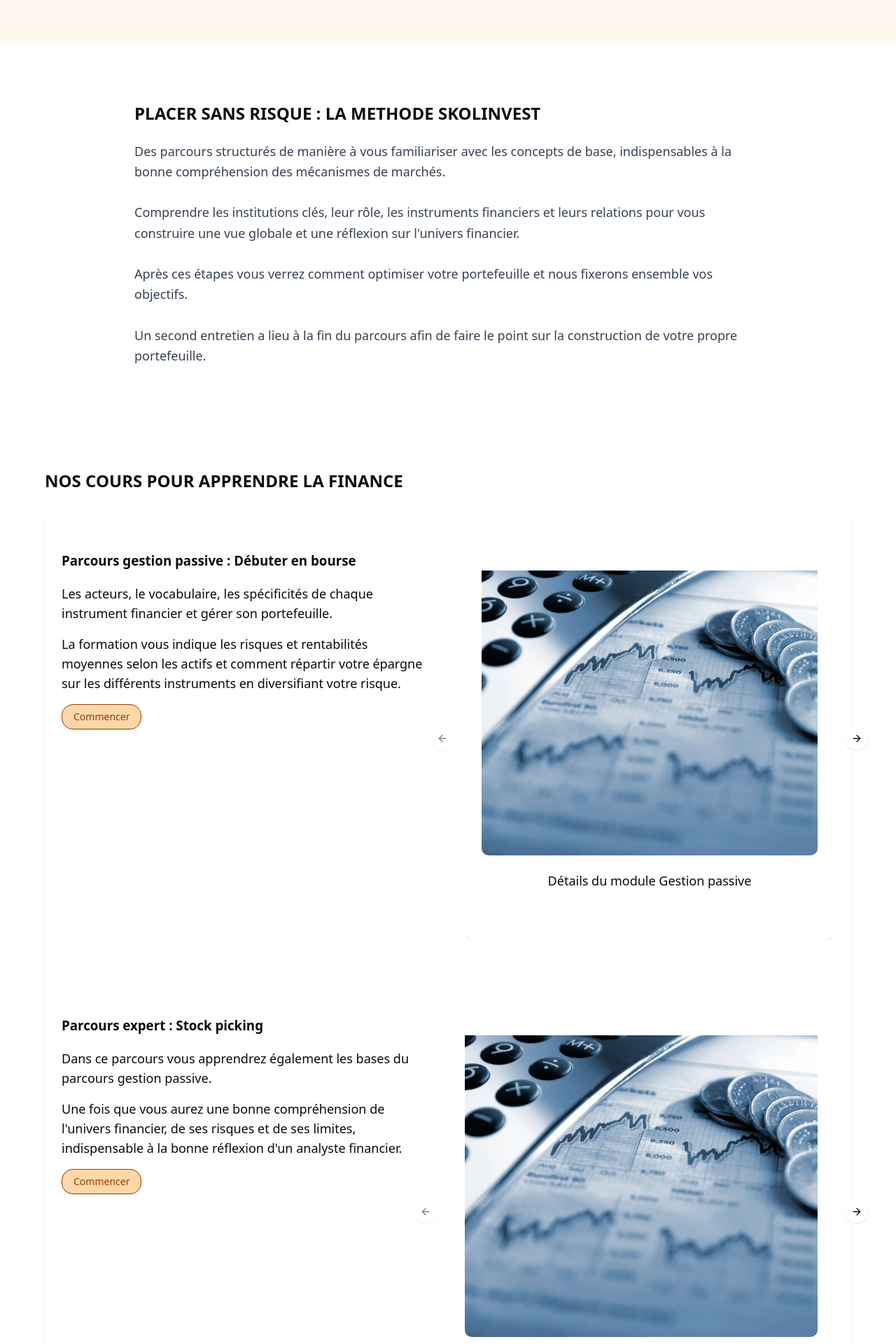
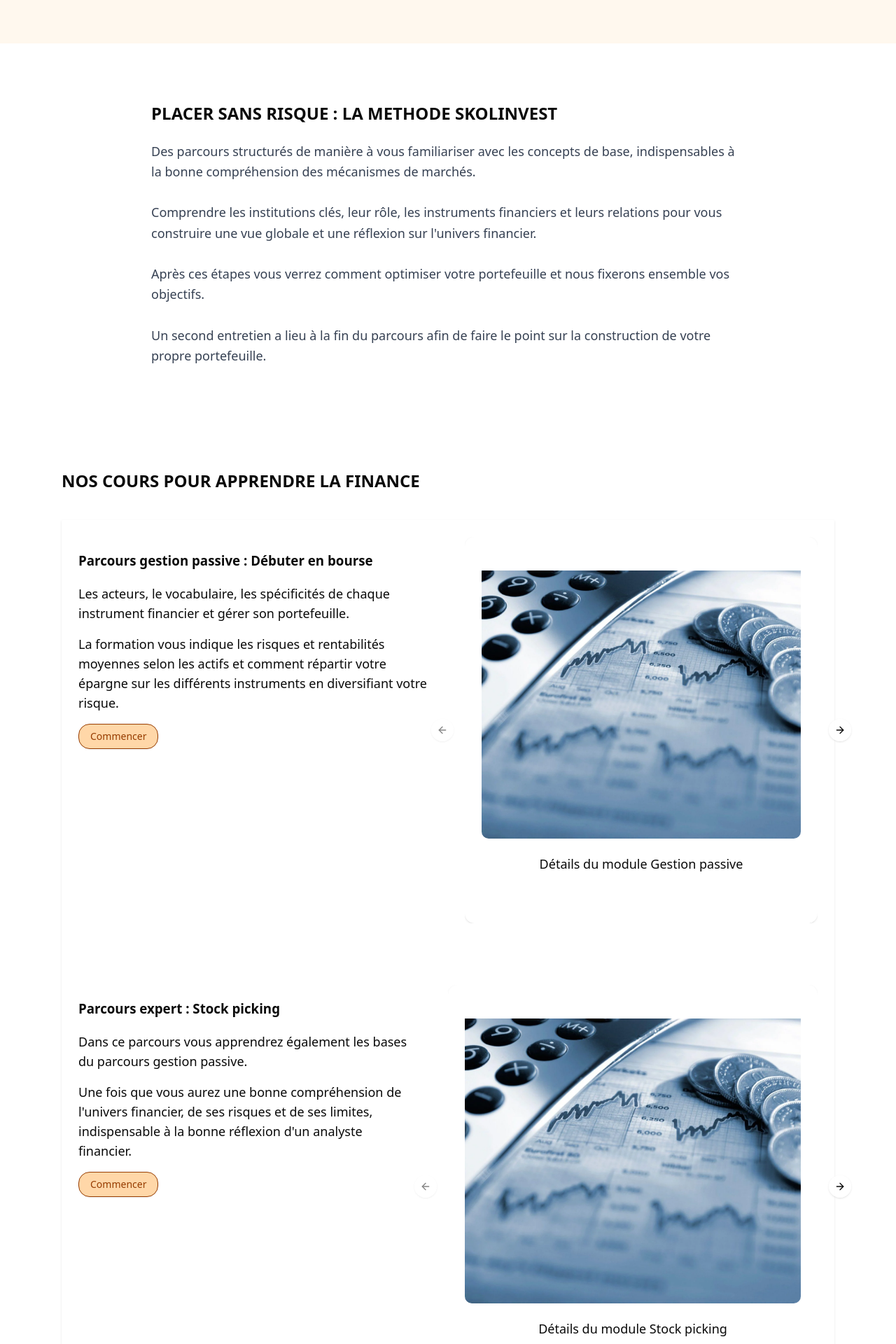
Before and after one commit to Noemie-Gyc/skolinvest, a Next.js app in the folder FRONT/my_front_app/: page / in a window 1280 px wide. Shown: the part 660-2580 px from the top of the page at 70% size. Built offline with nearby package versions, Linux system fonts and the light colour scheme.

Commit message:
fix text  in carousel cards + margins

```diff
--- a/FRONT/my_front_app/src/app/page.tsx
+++ b/FRONT/my_front_app/src/app/page.tsx
@@ -48,7 +48,7 @@
                 </Link>
               </DiscoverButton>
             </div>
-            <div className="relative md:col-start-2 md:row-start-0">
+            <div className="relative md:col-start-2 md:row-start-1">
               <Image
                 src="/apprendre-la-finance.png"
                 alt="Illustration élève en formation financière"
@@ -66,7 +66,7 @@
           aria-labelledby="methode-heading"
           className="min-h-[60vh] flex flex-col justify-center px-4 py-12 sm:py-16 gap-4 w-full"
         >
-          <div className="w-full max-w-4xl mx-auto">
+          <div className="w-full max-w-4xl mx-auto px-4 sm:px-6">
             <h2 id="methode-heading" className="text-2xl font-semibold">
               PLACER SANS RISQUE : LA METHODE SKOLINVEST
             </h2>
@@ -96,13 +96,13 @@
           aria-labelledby="formations-heading"
           className="min-h-[60vh] flex flex-col justify-center px-4 py-12 sm:py-16 w-full"
         >
-          <div className="w-full max-w-6xl mx-auto">
+          <div className="w-full max-w-6xl mx-auto px-4 sm:px-6">
             <h2 id="formations-heading" className="text-2xl font-semibold">
               NOS COURS POUR APPRENDRE LA FINANCE
             </h2>
             <div className="flex flex-col gap-10 mt-10 shadow-sm shadow-black/10 rounded-none rounded-b-lg bg-white/80 backdrop-blur">
               {/* Bloc 1 */}
-              <div className="flex flex-col lg:flex-row gap-12 p-4 sm:p-6">
+              <div className="flex flex-col lg:flex-row gap-12 p-4 sm:p-6 items-start">
                 <div className="lg:w-1/2">
                   <h3 className="text-lg font-semibold mb-4">
                     Parcours gestion passive : Débuter en bourse
@@ -125,13 +125,13 @@
                     </Link>
                   </DiscoverButton>
                 </div>
-                <div className="lg:w-1/2 flex flex-col gap-4">
+                <div className="lg:w-1/2 flex flex-col gap-4 mt-0">
                   <CarouselCourses
                     items={[
                       {
                         id: 1,
                         content: (
-                          <div className="w-full h-full flex flex-col items-center justify-center">
+                          <div className="w-full h-full flex flex-col items-center justify-start">
                             <Image
                               src="/financeMiniature.webp"
                               alt="Slider détails du cours Gestion passive"
@@ -162,7 +162,7 @@
               </div>
 
               {/* Bloc 2 */}
-              <div className="flex flex-col lg:flex-row gap-12 p-4 sm:p-6">
+              <div className="flex flex-col lg:flex-row gap-12 p-4 sm:p-6 items-start">
                 <div className="lg:w-1/2">
                   <h3 className="text-lg font-semibold mb-4">
                     Parcours expert : Stock picking
@@ -185,13 +185,13 @@
                     </Link>
                   </DiscoverButton>
                 </div>
-                <div className="lg:w-1/2 flex flex-col gap-4">
+                <div className="lg:w-1/2 flex flex-col gap-4 mt-0">
                   <CarouselCourses
                     items={[
                       {
                         id: 1,
                         content: (
-                          <div className="w-full h-full flex flex-col items-center justify-center">
+                          <div className="w-full h-full flex flex-col items-center justify-start">
                             <Image
                               src="/financeMiniature.webp"
                               alt="Slider des détails du module Stock picking"
@@ -259,7 +259,7 @@
           aria-labelledby="about-heading"
           className="min-h-[60vh] flex flex-col justify-center px-4 py-12 sm:py-16 gap-4 w-full"
         >
-          <div className="w-full max-w-6xl mx-auto flex flex-col gap-6">
+          <div className="w-full max-w-6xl mx-auto px-4 sm:px-6">
             <h2 id="about-heading" className="text-2xl font-semibold">
               À PROPOS : DE LA PASSION DE LA FINANCE A SKOLINVEST
             </h2>
@@ -276,27 +276,31 @@
               par où commencer devant cette quantité d'information et comment
               procéder pour bien gérer son portefeuille.
             </p>
-            <div className="flex flex-col md:flex-row gap-6 items-center">
+            <div className="flex flex-col md:flex-row md:gap-12 lg:gap-16 items-center mt-8">
+              <div className="w-full md:w-1/2">
                 <Image
                   src="/specialiste-finance-investissement.png"
                   alt="illustration conseillère financière"
                   height={450}
                   width={450}
-                className="w-full md:w-1/2 lg:w-1/3 h-auto object-cover"
+                  className="w-full h-auto object-cover rounded-lg"
                 />
-              <p className="text-base sm:text-lg">
-                Skolinvest est composé des termes skol et invest, skol signifie
-                "école" en breton, vous êtes donc sur le site de l'école de
-                l'investissement.
+              </div>
+              <div className="w-full md:w-1/2">
+                <p className="text-base sm:text-lg mt-4 md:mt-0">
+                  Skolinvest est composé des termes skol et invest, skol
+                  signifie "école" en breton, vous êtes donc sur le site de
+                  l'école de l'investissement.
                   <br />
                   <br />
-                Skolinvest se propose d'accompagner les débutants en bourse mais
-                aussi les investisseurs plus aguerris afin de les guider dans
-                l'utilisation des instruments et des indicateurs financiers,
-                ainsi que leur apprendre à gérer un portefeuille boursier sur le
-                long-terme et en faire des investisseurs confiants et
-                indépendants.
+                  Skolinvest se propose d'accompagner les débutants en bourse
+                  mais aussi les investisseurs plus aguerris afin de les guider
+                  dans l'utilisation des instruments et des indicateurs
+                  financiers, ainsi que leur apprendre à gérer un portefeuille
+                  boursier sur le long-terme et en faire des investisseurs
+                  confiants et indépendants.
                 </p>
+              </div>
             </div>
           </div>
         </section>
@@ -306,7 +310,7 @@
           aria-labelledby="contact-heading"
           className="min-h-[60vh] flex flex-col justify-center px-4 py-12 sm:py-16 w-full"
         >
-          <div className="w-full max-w-6xl mx-auto flex flex-col gap-10">
+          <div className="w-full max-w-6xl mx-auto px-4 sm:px-6">
             <h2
               id="contact-heading"
               className="text-2xl font-semibold text-center"
@@ -314,7 +318,7 @@
               LE PROJET D'INVESTIR ? CONTACTEZ-MOI
             </h2>
             {/* Ligne d'icônes centrées */}
-            <div className="flex items-center justify-center gap-6 sm:gap-12 flex-wrap">
+            <div className="flex items-center justify-center gap-6 sm:gap-12 flex-wrap mt-8">
               <DiscoverButton asChild>
                 <Link href={calendlyUrl} aria-label="Prendre rendez-vous">
                   <span className="flex items-center gap-2 text-sm font-medium">
@@ -338,7 +342,7 @@
               </Link>
             </div>
             {/* Formulaire newsletter */}
-            <div className="flex justify-center w-full">
+            <div className="flex justify-center w-full mt-8">
               <div className="w-full max-w-sm">
                 <NewsletterInput placeholder="Votre adresse email" />
               </div>
```
Lines whose indentation alone changed are shown as unchanged.
